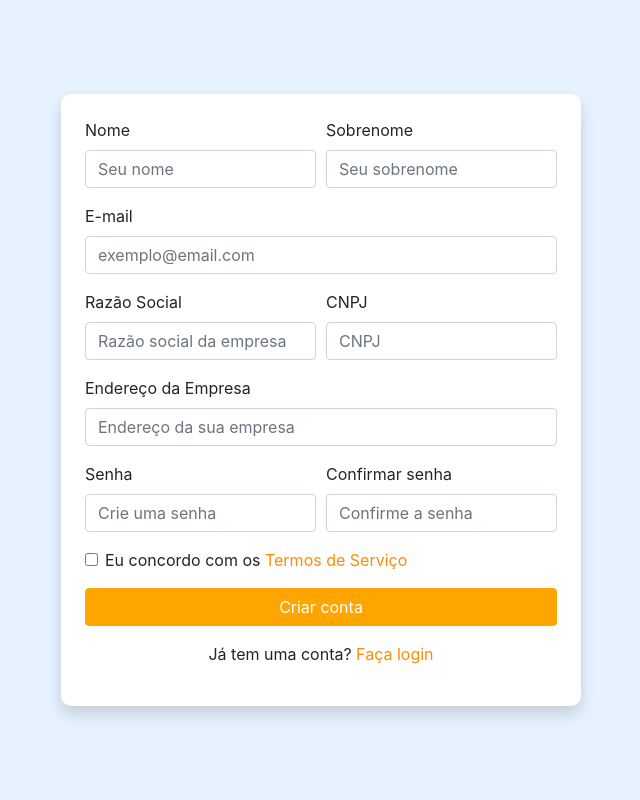
After one commit to tech-espm/inter-3sem-2025-analise-academia, a Flask app: page /cadastrar in a window 1280 px wide. The commit adds this page. Shown: the whole page, without its empty margins (319-959 px from the left). Run offline with Flask 3, Linux system fonts and the light colour scheme; some libraries are stand-ins or nearby versions.

Commit message:
Add cadastrar
Adiciona a página cadastrar e atualiza o login

```diff
--- a/app.py
+++ b/app.py
@@ -17,6 +17,10 @@ def sobre():
 @app.get('/login')
 def login():
     return render_template('index/login.html', titulo='Login', esconder_layout=True)
+
+@app.get('/cadastrar')
+def cadastrar():
+    return render_template('index/cadastrar.html', titulo='Cadastrar', esconder_layout=True)
 
 @app.get('/obterDados')
 def obterDados():
--- a/static/css/estilo.css
+++ b/static/css/estilo.css
@@ -33,3 +33,23 @@ html, body {
 	color: white;
 	text-decoration: none;
 }
+
+.card {
+        border-radius: 10px;
+        border: none;
+    }
+
+.btn-primary:hover {
+    background-color: darkorange !important;
+    border-color: darkorange !important;
+}
+
+.cadastrar-hover:hover {
+	text-decoration: underline !important;
+}
+
+.cadastro-card {
+        border-radius: 10px;
+        border: none;
+		margin: 10px;
+    }
--- /dev/null
+++ b/static/js/pages/cadastrar.js
@@ -0,0 +1,41 @@
+document.getElementById('cadastroForm').addEventListener('submit', function(e) {
+    e.preventDefault();
+
+    const nome = document.getElementById('nome').value;
+    const sobrenome = document.getElementById('sobrenome').value;
+    const email = document.getElementById('email').value;
+    const razaoSocial = document.getElementById('razao-social').value;
+    const cnpj = document.getElementById('cnpj-empresa').value;
+    const endereco = document.getElementById('endereco-empresa').value;
+    const senha = document.getElementById('senha').value;
+    const confirmarSenha = document.getElementById('confirmarSenha').value;
+    const errorMessage = document.getElementById('errorMessage');
+    const successMessage = document.getElementById('successMessage');
+
+    // Reiniciar mensagens
+    errorMessage.style.display = 'none';
+    successMessage.style.display = 'none';
+
+    // Validações
+    // TODO: Validar o restante dos campos
+    if (senha !== confirmarSenha) {
+    errorMessage.textContent = 'As senhas não coincidem.';
+    errorMessage.style.display = 'block';
+    return;
+    }
+
+    if (!document.getElementById('termos').checked) {
+    errorMessage.textContent = 'Você deve aceitar os Termos de Serviço.';
+    errorMessage.style.display = 'block';
+    return;
+    }
+
+    // TODO: Mandar informações do cadastro para o back
+
+    successMessage.textContent = 'Cadastro realizado com sucesso! Redirecionando...';
+    successMessage.style.display = 'block';
+
+    setTimeout(() => {
+    window.location.href = "/login";
+    }, 1500);
+});
--- /dev/null
+++ b/templates/index/cadastrar.html
@@ -0,0 +1,114 @@
+{% extends 'layout.html' %}
+
+{% block title %}Cadastro{% endblock %}
+
+{% block body %}
+
+<div class="container">
+    <div class="row justify-content-center align-items-center" style="height: 100vh;">
+        <div class="col-md-6">
+            <div class="card shadow cadastro-card">
+                <div class="card-body p-4">
+
+                    <div class="alert alert-danger" id="errorMessage" style="display: none;"></div>
+                    <div class="alert alert-success" id="successMessage" style="display: none;"></div>
+
+                    <form id="cadastroForm">
+
+                        <div class="form-row">
+                            <div class="form-group col-md-6">
+                                <label for="nome">
+                                    Nome
+                                </label>
+                                <input type="text" class="form-control" id="nome" placeholder="Seu nome" required>
+                            </div>
+                            <div class="form-group col-md-6">
+                                <label for="sobrenome">
+                                    Sobrenome
+                                </label>
+                                <input type="text" class="form-control" id="sobrenome" placeholder="Seu sobrenome" required>
+                            </div>
+                        </div>
+
+                        <div class="form-group">
+                            <label for="email">
+                                E-mail
+                            </label>
+                            <input type="email" class="form-control" id="email" placeholder="exemplo@email.com" required>
+                        </div>
+
+                        <div class="form-row">
+                            <div class="form-group col-md-6">
+                                <label for="razao-social">
+                                    Razão Social
+                                </label>
+                                <input type="text" class="form-control" id="razao-social" placeholder="Razão social da empresa" required>
+                            </div>
+                            <div class="form-group col-md-6">
+                                <label for="cnpj-empresa">
+                                    CNPJ
+                                </label>
+                                <input type="text" class="form-control" id="cnpj-empresa" placeholder="CNPJ" required>
+                            </div>
+                        </div>
+
+                        <div class="form-group">
+                            <label for="endereco-empresa">
+                                Endereço da Empresa
+                            </label>
+                            <input type="text" class="form-control" id="endereco-empresa" placeholder="Endereço da sua empresa" required>
+                        </div>
+
+                        <div class="form-row">
+                            <div class="form-group col-md-6">
+                                <label for="senha">
+                                    Senha
+                                </label>
+                                <input type="password" class="form-control" id="senha" placeholder="Crie uma senha" required>
+                            </div>
+                            <div class="form-group col-md-6">
+                                <label for="confirmarSenha">
+                                    Confirmar senha
+                                </label>
+                                <input type="password" class="form-control" id="confirmarSenha" placeholder="Confirme a senha" required>
+                            </div>
+                        </div>
+
+                        <div class="form-group form-check">
+                            <input type="checkbox" class="form-check-input" id="termos" required>
+                            <label class="form-check-label" for="termos">
+                                Eu concordo com os
+                                <a href="/termos" style="color: darkorange;">
+                                    Termos de Serviço
+                                </a>
+                            </label>
+                        </div>
+
+                        <button type="submit" style="background-color: orange; border-color: orange;" class="btn btn-primary btn-block">
+                            Criar conta
+                        </button>
+
+                        <div class="text-center mt-3">
+                            <p>
+                                Já tem uma conta?
+                                <a href="/login" style="color: darkorange;">
+                                    Faça login
+                                </a>
+                            </p>
+                        </div>
+                    </form>
+                </div>
+            </div>
+        </div>
+    </div>
+</div>
+
+<script type="text/javascript" src="/static/js/pages/cadastrar.js"></script>
+
+<style>
+    body {
+        background-color: #e6f2ff;
+    }
+</style>
+
+{% endblock %}
--- a/templates/index/index.html
+++ b/templates/index/index.html
@@ -1,4 +1,6 @@
 {% extends 'layout.html' %}
+
+{% block title %} Index {% endblock %}
 
 {% block body %}
 
--- a/templates/index/sobre.html
+++ b/templates/index/sobre.html
@@ -1,4 +1,6 @@
 {% extends 'layout.html' %}
+
+{% block title %} Sobre {% endblock %}
 
 {% block body %}
 
```
Also changed, not shown: static/js/pages/login.js (added, +28 -0 lines), templates/index/login.html (+11 -46 lines).
